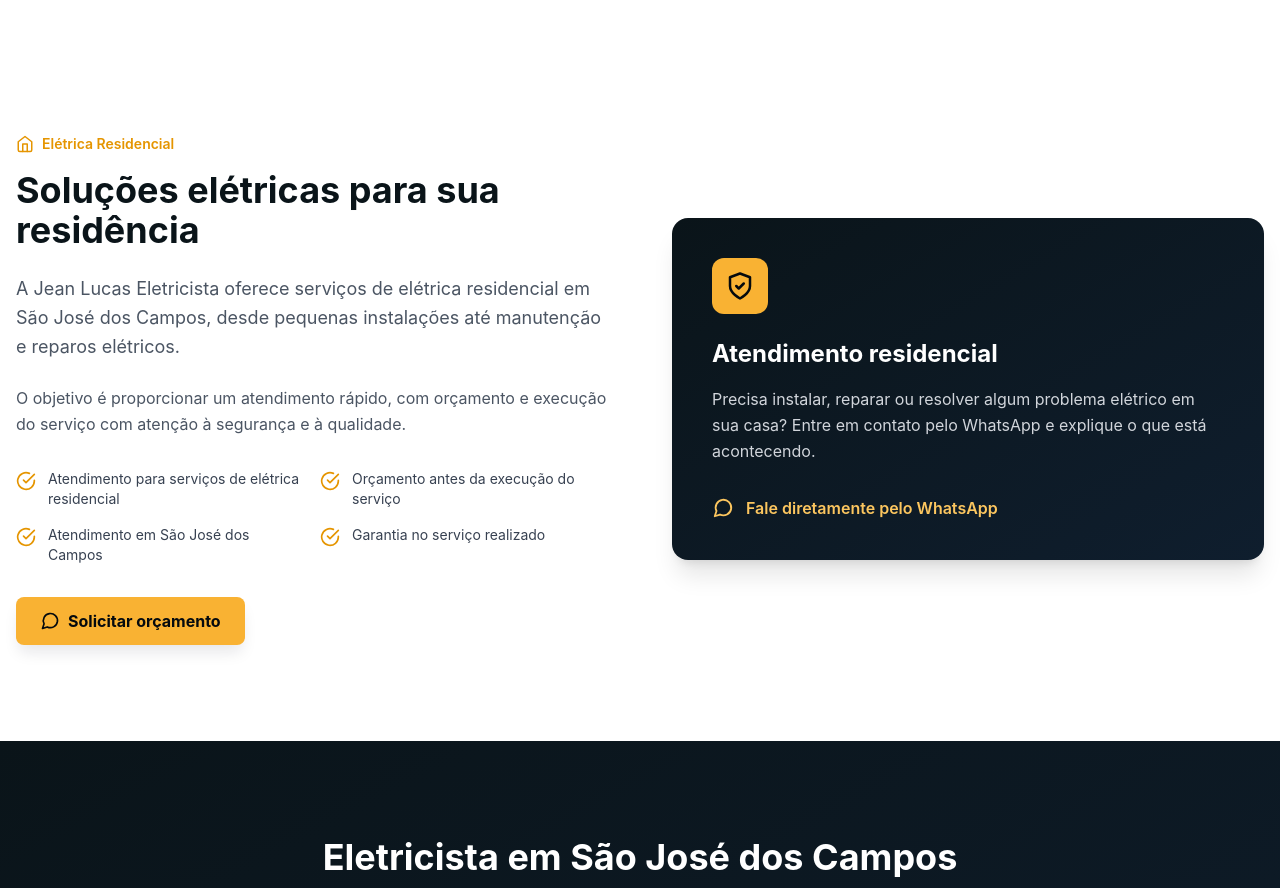
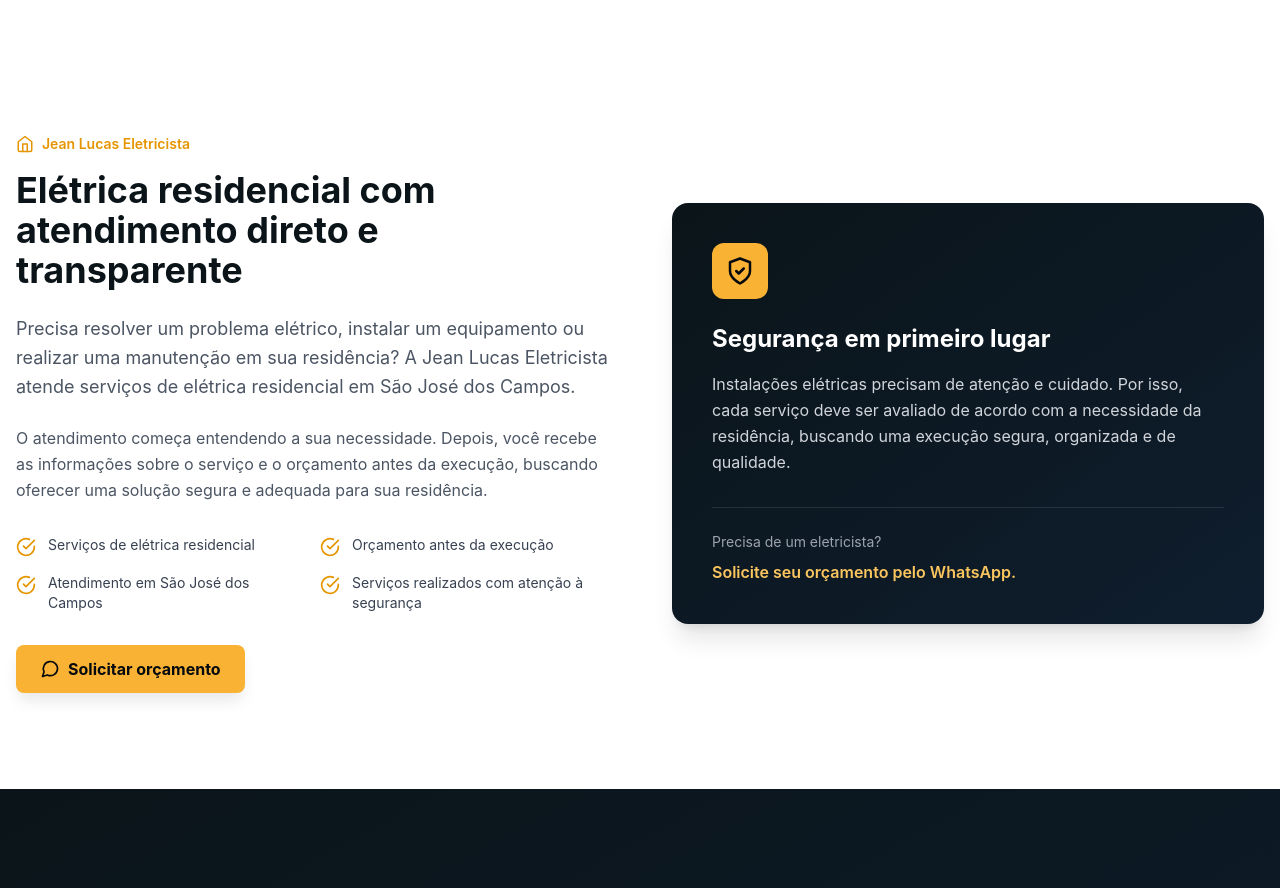
Before and after one commit to jeanlucassolutions/site-institucional, a Next.js app: page / in a window 1280 px wide. Shown: the part 3680-4568 px from the top of the page. Built offline with nearby package versions, Linux system fonts and the light colour scheme; no server answers.

Commit message:
Refactor About component content and structure

```diff
--- a/src/components/About.tsx
+++ b/src/components/About.tsx
@@ -1,14 +1,14 @@
 'use client'
 
-import { CheckCircle, ShieldCheck, Home, MessageCircle } from 'lucide-react'
+import { CheckCircle, ShieldCheck, Home } from 'lucide-react'
 import WhatsAppButton from './WhatsAppButton'
 
 const About = () => {
   const highlights = [
-    'Atendimento para serviços de elétrica residencial',
-    'Orçamento antes da execução do serviço',
+    'Serviços de elétrica residencial',
+    'Orçamento antes da execução',
     'Atendimento em São José dos Campos',
-    'Garantia no serviço realizado',
+    'Serviços realizados com atenção à segurança',
   ]
 
   return (
@@ -20,22 +20,25 @@ const About = () => {
           <div>
             <span className="inline-flex items-center gap-2 text-sm font-semibold text-electric-600 mb-4">
               <Home size={18} />
-              Elétrica Residencial
+              Jean Lucas Eletricista
             </span>
 
             <h2 className="text-3xl md:text-4xl font-bold text-navy-800 mb-6">
-              Soluções elétricas para sua residência
+              Elétrica residencial com atendimento direto e transparente
             </h2>
 
             <p className="text-lg text-gray-600 leading-relaxed mb-6">
-              A Jean Lucas Eletricista oferece serviços de elétrica residencial
-              em São José dos Campos, desde pequenas instalações até
-              manutenção e reparos elétricos.
+              Precisa resolver um problema elétrico, instalar um equipamento
+              ou realizar uma manutenção em sua residência? A Jean Lucas
+              Eletricista atende serviços de elétrica residencial em São José
+              dos Campos.
             </p>
 
             <p className="text-gray-600 leading-relaxed mb-8">
-              O objetivo é proporcionar um atendimento rápido, com orçamento
-              e execução do serviço com atenção à segurança e à qualidade.
+              O atendimento começa entendendo a sua necessidade. Depois,
+              você recebe as informações sobre o serviço e o orçamento antes
+              da execução, buscando oferecer uma solução segura e adequada
+              para sua residência.
             </p>
 
             {/* Highlights */}
@@ -75,26 +78,31 @@ const About = () => {
               </div>
 
               <h3 className="text-2xl font-bold mb-4">
-                Atendimento residencial
+                Segurança em primeiro lugar
               </h3>
 
               <p className="text-gray-300 leading-relaxed mb-8">
-                Precisa instalar, reparar ou resolver algum problema elétrico
-                em sua casa? Entre em contato pelo WhatsApp e explique o que
-                está acontecendo.
+                Instalações elétricas precisam de atenção e cuidado.
+                Por isso, cada serviço deve ser avaliado de acordo com a
+                necessidade da residência, buscando uma execução segura,
+                organizada e de qualidade.
               </p>
 
-              <div className="flex items-center gap-3 text-electric-400">
-                <MessageCircle size={22} />
-                <span className="font-semibold">
-                  Fale diretamente pelo WhatsApp
-                </span>
+              <div className="border-t border-white/10 pt-6">
+                <p className="text-sm text-gray-400 mb-2">
+                  Precisa de um eletricista?
+                </p>
+
+                <p className="text-electric-400 font-semibold">
+                  Solicite seu orçamento pelo WhatsApp.
+                </p>
               </div>
             </div>
 
             {/* Decorative element */}
             <div className="absolute -bottom-4 -right-4 w-24 h-24 bg-electric-500/10 rounded-full -z-10" />
           </div>
+
         </div>
       </div>
     </section>
```
